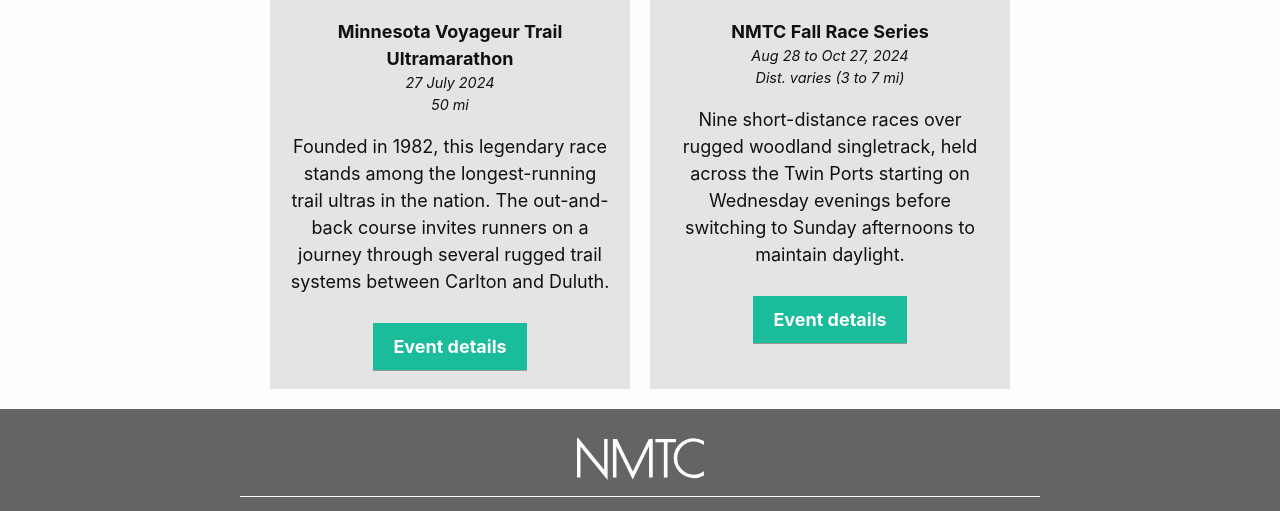
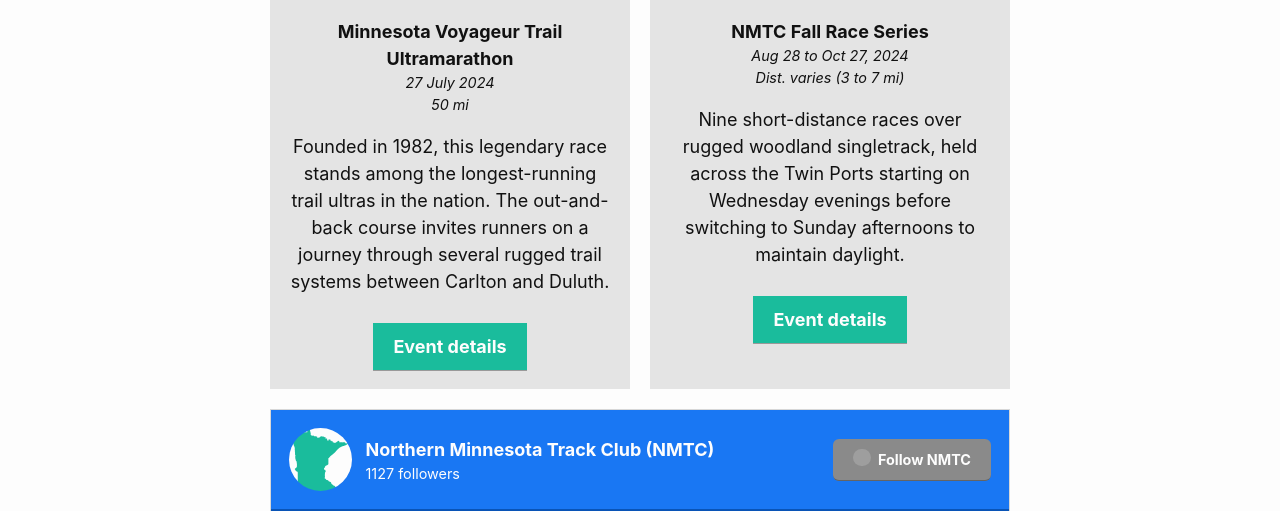
Before and after one commit to nmtc-run/nmtc-run.github.io, a Jekyll site: the page built from index.md, in a window 1280 px wide. Shown: the part 2104-2615 px from the top of the page. Built offline with Jekyll 4.4.1, drawn with Linux system fonts in a browser that asks for light colours; some of the changed text lies outside the part shown; grey boxes are pictures that could not be loaded.

Commit message:
add facebook feed

```diff
--- a/_includes/facebook-feed.html
+++ b/_includes/facebook-feed.html
@@ -0,0 +1,287 @@
+
+<div id="facebook-container">
+  <div id="posts-header"></div>
+  <div id="posts-container"></div>
+  <div id="view-more-posts"></div>
+</div>
+
+<script>
+  // Pull in environment variables in development and production
+  {% if site.env %}
+    // Production
+    var FB_TOKEN = "{{ site.env.FB_TOKEN }}";
+    var FB_PAGE_ID = "{{ site.env.FB_PAGE_ID }}";
+  {% else %}
+    // Development
+    const FB_TOKEN = '{{ site.data.dev.env.FB_TOKEN }}';
+    const FB_PAGE_ID = '{{ site.data.dev.env.FB_PAGE_ID }}';
+  {% endif %}
+
+  const pageId = FB_PAGE_ID;
+  const accessToken = FB_TOKEN;
+  let loadedPostsCount = 0; // To keep track of num posts loaded
+
+  // Function to make a request to the Facebook Graph API
+  function getFacebookPosts(pageDetails) {
+    fetch(`https://graph.facebook.com/v19.0/${pageId}/posts?access_token=${accessToken}&fields=attachments,message,created_time,story`)
+      .then(response => response.json())
+      .then(data => {
+          // console.log(data);
+          // Process the response data
+          if (data && data.data && data.data.length > 0) {
+              // Iterate through each post
+              data.data.forEach(post => {
+                  // Extract relevant information including attachments
+                  const postId = post.id;
+                  const message = post.message || 'No message';
+                  const createdTime = formatDate(post.created_time);
+                  let story = post.story || '';
+                  const attachments = post.attachments || {};
+                  let profileImgSrc = pageDetails.profileImgSrc;
+                  let pageName = pageDetails.pageName;
+                  let pageUrl = pageDetails.pageUrl;
+
+                  // Extract media image URL from attachments
+                  let mediaImgSrc = '';
+                  if (attachments.data && attachments.data.length > 0) {
+                      attachments.data.forEach(attachment => {
+                          if (attachment.media && attachment.media.image && attachment.media.image.src) {
+                              // Get the URL of the image if it exists
+                              mediaImgSrc = attachment.media.image.src;
+                          }
+                      });
+                  }
+
+                  // Extract title from attachments
+                  let title = '';
+                  if (attachments.data && attachments.data.length > 0) {
+                      attachments.data.forEach(attachment => {
+                          if (attachment.title) {
+                              title = attachment.title;
+                          }
+                      });
+                  }
+
+                  // Extract title and description from link preview
+                  let linkUrl = '';
+                  let linkTitle = '';
+                  let linkDescription = '';
+                  let postType = '';
+                  if (attachments.data && attachments.data.length > 0 && attachments.data[0].title && postType == 'share') {
+                    linkUrl = attachments.data[0].url;
+                    linkTitle = attachments.data[0].title;
+                    linkDescription = attachments.data[0].description || '';
+                    postType = attachments.data[0].type;
+                  }
+
+                  // get the post URL
+                  const postUrl = `https://www.facebook.com/${postId.split('_')[0]}/posts/${postId.split('_')[1]}`;
+
+                  // if story, display that; if not, display Page name
+                  if (!story) {
+                    story = pageName;
+                  }
+
+                  // Display the post information on the webpage
+                  if (loadedPostsCount <= 5) {
+                    displayPost(postUrl, message, createdTime, story, mediaImgSrc, title, profileImgSrc, pageName, pageUrl, linkUrl, linkTitle, linkDescription);
+                    loadedPostsCount = loadedPostsCount + 1;
+                  }
+              });
+          } else {
+              console.log('No posts found.');
+          }
+          viewMorePosts(pageDetails);
+      })
+      .catch(error => console.error('Error fetching Facebook posts:', error));
+  }
+
+  // Function to display a post on the webpage
+  function displayPost(postUrl, message, createdTime, story, mediaImgSrc, title, profileImgSrc, pageName, pageUrl, linkUrl, linkTitle, linkDescription) {
+    const container = document.getElementById('posts-container');
+    const postElement = document.createElement('div');
+    message = addAnchorTags(message);
+    let mediaHtml = '';
+    if (mediaImgSrc.includes('external')) {
+      mediaImgSrc = false;
+    }
+    if (mediaImgSrc) {
+      mediaHtml = `
+        <a href="${postUrl}" target="_blank">
+          <div class="fb-image" style="background-image: url(${mediaImgSrc});"></div>
+        </a>
+        `;
+    }
+    if (message == 'No message') {
+      message = '';
+    }
+    var linkHtml = ``;
+    if (linkUrl) {
+      linkHtml = `<a class="fb-link-a" href="${linkUrl}">
+          <div class="fb-link-container">
+            <div class="fb-link-image"></div>
+            <div class="fb-link">
+              <div class="fb-link-title">${linkTitle}</div>
+              <div class="fb-link-description">${linkDescription}</div>
+            </div>
+          </div>
+        </a>`;
+    }
+    postElement.innerHTML = `
+      ${mediaHtml}
+      <div class="fb-header">
+        <a href="${pageUrl}" target="_blank">
+          <div class="fb-profile-photo" style="background-image: url(${profileImgSrc})"></div>
+        </a>
+        <div class="fb-title-date-container">
+          <div class="fb-title">
+              ${story}
+          </div>
+          <div class="fb-date">
+            <a href="${postUrl}" target="_blank">${createdTime}</a>
+          </div>
+        </div>
+        <div class="fb-spacer"></div>
+        <a href="${pageUrl}" target="_blank">
+          <div class="fb-logo"></div>
+        </a>
+      </div>
+      <div class="fb-content">
+        <div class="fb-message">${message}</div>
+        ${linkHtml}
+      </div>
+      <div class="fb-buttons">
+        <div class="fb-spacer"></div>
+        <a target="_blank" href="${postUrl}"><div class="like"><svg xmlns="http://www.w3.org/2000/svg" viewBox="0 0 512 512"><!--!Font Awesome Free 6.5.2 by @fontawesome - https://fontawesome.com License - https://fontawesome.com/license/free Copyright 2024 Fonticons, Inc.--><path d="M323.8 34.8c-38.2-10.9-78.1 11.2-89 49.4l-5.7 20c-3.7 13-10.4 25-19.5 35l-51.3 56.4c-8.9 9.8-8.2 25 1.6 33.9s25 8.2 33.9-1.6l51.3-56.4c14.1-15.5 24.4-34 30.1-54.1l5.7-20c3.6-12.7 16.9-20.1 29.7-16.5s20.1 16.9 16.5 29.7l-5.7 20c-5.7 19.9-14.7 38.7-26.6 55.5c-5.2 7.3-5.8 16.9-1.7 24.9s12.3 13 21.3 13L448 224c8.8 0 16 7.2 16 16c0 6.8-4.3 12.7-10.4 15c-7.4 2.8-13 9-14.9 16.7s.1 15.8 5.3 21.7c2.5 2.8 4 6.5 4 10.6c0 7.8-5.6 14.3-13 15.7c-8.2 1.6-15.1 7.3-18 15.2s-1.6 16.7 3.6 23.3c2.1 2.7 3.4 6.1 3.4 9.9c0 6.7-4.2 12.6-10.2 14.9c-11.5 4.5-17.7 16.9-14.4 28.8c.4 1.3 .6 2.8 .6 4.3c0 8.8-7.2 16-16 16H286.5c-12.6 0-25-3.7-35.5-10.7l-61.7-41.1c-11-7.4-25.9-4.4-33.3 6.7s-4.4 25.9 6.7 33.3l61.7 41.1c18.4 12.3 40 18.8 62.1 18.8H384c34.7 0 62.9-27.6 64-62c14.6-11.7 24-29.7 24-50c0-4.5-.5-8.8-1.3-13c15.4-11.7 25.3-30.2 25.3-51c0-6.5-1-12.8-2.8-18.7C504.8 273.7 512 257.7 512 240c0-35.3-28.6-64-64-64l-92.3 0c4.7-10.4 8.7-21.2 11.8-32.2l5.7-20c10.9-38.2-11.2-78.1-49.4-89zM32 192c-17.7 0-32 14.3-32 32V448c0 17.7 14.3 32 32 32H96c17.7 0 32-14.3 32-32V224c0-17.7-14.3-32-32-32H32z" fill="#111"/></svg></div></a>
+        <a target="_blank" href="${postUrl}"><div class="comment"><svg xmlns="http://www.w3.org/2000/svg" viewBox="0 0 512 512"><!--!Font Awesome Free 6.5.2 by @fontawesome - https://fontawesome.com License - https://fontawesome.com/license/free Copyright 2024 Fonticons, Inc.--><path d="M160 368c26.5 0 48 21.5 48 48v16l72.5-54.4c8.3-6.2 18.4-9.6 28.8-9.6H448c8.8 0 16-7.2 16-16V64c0-8.8-7.2-16-16-16H64c-8.8 0-16 7.2-16 16V352c0 8.8 7.2 16 16 16h96zm48 124l-.2 .2-5.1 3.8-17.1 12.8c-4.8 3.6-11.3 4.2-16.8 1.5s-8.8-8.2-8.8-14.3V474.7v-6.4V468v-4V416H112 64c-35.3 0-64-28.7-64-64V64C0 28.7 28.7 0 64 0H448c35.3 0 64 28.7 64 64V352c0 35.3-28.7 64-64 64H309.3L208 492z" fill="#111"/></svg></div></a>
+        <a target="_blank" href="${postUrl}"><div class="share"><svg xmlns="http://www.w3.org/2000/svg" viewBox="0 0 512 512"><!--!Font Awesome Free 6.5.2 by @fontawesome - https://fontawesome.com License - https://fontawesome.com/license/free Copyright 2024 Fonticons, Inc.--><path d="M307 34.8c-11.5 5.1-19 16.6-19 29.2v64H176C78.8 128 0 206.8 0 304C0 417.3 81.5 467.9 100.2 478.1c2.5 1.4 5.3 1.9 8.1 1.9c10.9 0 19.7-8.9 19.7-19.7c0-7.5-4.3-14.4-9.8-19.5C108.8 431.9 96 414.4 96 384c0-53 43-96 96-96h96v64c0 12.6 7.4 24.1 19 29.2s25 3 34.4-5.4l160-144c6.7-6.1 10.6-14.7 10.6-23.8s-3.8-17.7-10.6-23.8l-160-144c-9.4-8.5-22.9-10.6-34.4-5.4z" fill="#111"/></svg></div></a>
+        <div class="fb-spacer"></div>
+      </div>
+    `;
+    container.appendChild(postElement);
+}
+
+// Function to format the created time
+function formatDate(dateString) {
+    const date = new Date(dateString);
+    const options = { year: 'numeric', month: 'long', day: 'numeric' };
+    return date.toLocaleDateString('en-US', options);
+}
+
+// Function to make a request to the Facebook Graph API to fetch page details
+function getFacebookPageDetails() {
+    return new Promise((resolve, reject) => {
+        fetch(`https://graph.facebook.com/${pageId}?fields=name,picture,fan_count,link&access_token=${accessToken}`)
+            .then(response => response.json())
+            .then(data => {
+                if (data && data.name) {
+                    const pageDetails = {
+                        pageName: data.name,
+                        profileImgSrc: data.picture.data.url,
+                        followerCount: data.fan_count,
+                        pageUrl: data.link
+                    };
+                    console.log('Page details:', pageDetails);
+                    resolve(pageDetails); // Resolve the promise with pageDetails
+                } else {
+                    console.log('Page details not found.');
+                    resolve(null); // Resolve with null if page details are not found
+                }
+            })
+            .catch(error => {
+                console.error('(2) Error fetching Facebook page details:', error);
+                reject(error); // Reject the promise with the error
+            });
+    });
+}
+
+// Function to display a post on the webpage
+function displayHeader(pageDetails) {
+    // set variables for header @@@
+    pageName = pageDetails.pageName;
+    pageUrl = pageDetails.pageUrl;
+    profileImgSrc = pageDetails.profileImgSrc;
+    followerCount = pageDetails.followerCount;
+
+    // create header
+    const container = document.getElementById('posts-header');
+    const postElement = document.createElement('div');
+    postElement.innerHTML = `
+      <a href="${pageUrl}" target="_blank">
+        <div id="fb-header-photo" style="background-image: url(${profileImgSrc});"></div></a>
+      <div id="fb-header-name-likes">
+        <div id="fb-header-name">
+          <a href="${pageUrl}" target="_blank">${pageName}</a>
+        </div>
+        <div id="fb-header-likes">
+          ${followerCount} followers
+        </div>
+      </div>
+      <div class="fb-spacer"></div>
+      <a class="fb-button-a" href="${pageUrl}" target="_blank">
+        <div class="button fb-button">
+          <div class="fb-logo"></div>
+          Follow NMTC
+        </div>
+      </a>
+    `;
+    container.appendChild(postElement);
+}
+
+// add a button to view more posts
+function viewMorePosts(pageDetails) {
+  const container = document.getElementById('posts-container');
+  const postElement = document.createElement('div');
+  let buttonHtml = '';
+  console.log(!pageDetails);
+  if (pageDetails) {
+    buttonHtml = `
+    <div class="container" style="display:flex;padding: 0.5em;">
+      <a href="${pageUrl}" style="margin: 0 auto;text-decoration:none;" target="blank">
+        <div class="button fb-button">View more posts</div>
+      </a>
+    </div>
+    `;
+  }
+  postElement.innerHTML = buttonHtml;
+  container.appendChild(postElement);
+}
+
+function addAnchorTags(text) {
+  // Regular expression to find URLs in the text
+  var urlRegex = /(https?:\/\/[^\s]+)/g;
+
+  // Replace URLs with anchor tags
+  return text.replace(urlRegex, function(url) {
+      return '<a href="' + url + '">' + url + '</a>';
+  });
+}
+
+// Call the function to fetch Facebook page details and profile photo when the page loads
+window.onload = function() {
+    getFacebookPageDetails()
+        .then(pageDetails => {
+            // console.log('Page details:', pageDetails);
+            displayHeader(pageDetails);
+            getFacebookPosts(pageDetails);
+        })
+        .catch(error => {
+            console.error('(1) Error fetching Facebook page details:', error);
+
+            let pageDetails = {pageName: 'Northern Minnesota Track Club (NMTC)', profileImgSrc: '/img/mn-outline-green.svg', followerCount: 1127, pageUrl: 'https://www.facebook.com/runnmtc'};
+            displayHeader(pageDetails);
+
+            let postUrl = 'https://www.facebook.com/runnmtc/posts/1354522829273742:1354522829273742?__cft__[0]=AZWja4IVP7LMvuYk7xT96vxEkSGlSasakHfBDxvzmSZOJioHEO_PEQ6ssa5b3DVK_40jumkWk-XAG9KPfrAC4PiiyK3VJmgrUYDD_mgUQ6BPZ5AkbH5n9PXvQMI6YdEVbZGBU4Uo1HteyiaHH07LCojWnE4rNvgQlzJ82HSKe9sa2oQIuPkz8Z4SKey_uSUGMa8&__tn__=%2CO%2CP-R';
+            let message = '';
+            let createdTime = 'March 24, 2024';
+            let story = 'Northern Minnesota Track Club (NMTC) updated their cover photo.';
+            let mediaImgSrc = 'https://lh3.googleusercontent.com/pw/AP1GczMdDWwe4kCQzLhBuZmt2J6EgQAU3XadDScTmszQJ8Iz3l6KuEQ31eL_Iq3myIpPITS1M6E5bo0j6Vw_rHKOfakfNWgravnHSF1KlWHqgUreFao8oA=w2400';
+            let title = 'Northern Minnesota Track Club (NMTC)';
+            let profileImgSrc = '/img/mn-outline-green.svg';
+            let pageName = 'Northern Minnesota Track Club (NMTC)';
+            let pageUrl = 'https://www.facebook.com/runnmtc';
+            displayPost(postUrl, message, createdTime, story, mediaImgSrc, title, profileImgSrc, pageName, pageUrl);
+        });
+};
+
+</script>
--- a/_layouts/home.html
+++ b/_layouts/home.html
@@ -65,6 +65,10 @@
   </div>
 </div>
 
+<div class="facebook-feed" id="facebook-feed">
+  {% include facebook-feed.html %}
+</div>
+
 <script type="text/javascript">
   let slideIndex = 0;
 let autoScrollTimeout; // Variable to store the timeout for auto-scrolling
--- a/_sass/nmtc/_home-base.scss
+++ b/_sass/nmtc/_home-base.scss
@@ -1,8 +1,3 @@
-/**
-* Home page optional content box
-*/
-
-
 /**
 * Home page base css
 */
@@ -36,3 +31,15 @@
     text-align: left;
   }
 }
+
+/**
+* Facebook feed
+*/
+
+.facebook-feed {
+  display: flex;
+}
+
+.fb-container {
+  margin: 0 auto;
+}
--- a/_sass/nmtc/_page.scss
+++ b/_sass/nmtc/_page.scss
@@ -314,3 +314,227 @@
   }
 
 }
+
+/*
+*  Styles for Facebook posts feed
+*/
+
+#facebook-feed {
+  // width: calc(50% - 10px);
+}
+
+#facebook-container {
+   border: 1px solid darken($background-color,15%);
+   width: 100%;
+   margin-bottom: 1em;
+   & .fb-spacer {
+     flex-grow: 1;
+   }
+   & .fb-date a {
+     font-size: 0.8em;
+   }
+}
+
+#posts-header {
+  padding: 1em;
+  color: $background-color;
+  background-color: #1977f3; // facebook blue // darken($background-color,15%);
+  border-bottom: 2px solid darken(#1977f3,15%);
+  font-weight: bold;
+}
+
+#posts-header > div {
+  display: flex;
+  // overflow: hidden;
+  align-items: center;
+  & #fb-header-photo {
+    width: 3.5em;
+    height: 3.5em;
+    background-color: $background-color;
+    flex-shrink: 0;
+    border-radius: 50%;
+    background-repeat: no-repeat;
+    background-position: center;
+    background-size: cover;
+  }
+  & #fb-header-name-likes {
+    display: block;
+    padding-left: 0.75em;
+  }
+  & #fb-header-name a {
+    color: $background-color;
+    // font-size: 1.1em;
+    line-height: 1.2em;
+  }
+  & #fb-header-likes {
+    font-weight: normal;
+    font-size: 0.8em;
+  }
+  & a {
+    color: $text-color;
+    text-decoration: none;
+    flex-shrink: 0;
+  }
+}
+
+.button.fb-button {
+  background-color: darken($background-color, 45%);
+  margin-top: 0;
+  display: flex;
+  border-bottom: 1px solid darken($background-color, 60%);
+  border-radius: 6px;
+  font-size: 0.8em;
+  &:hover {
+    background-color: darken($background-color, 47%);
+  }
+  & .fb-logo {
+    height: 1.2em;
+    width: 1.2em;
+    flex-shrink: 0;
+    margin-right: 0.5em;
+  }
+}
+
+#posts-container {
+  overflow-y: scroll;
+  overflow-x: hidden;
+  min-height: 500px;
+  max-height: 100vh;
+  font-size: 0.8em;
+}
+
+#posts-container > div {
+  border-bottom: 2px solid darken($background-color,15%);
+}
+
+.fb-image {
+  background-position: center;
+  background-repeat: no-repeat;
+  background-color: darken($background-color,15%);
+  background-size: contain;
+  width: 100%;
+  height: 100vh;
+  max-height: 400px;
+}
+
+.fb-header {
+  display: flex;
+  padding: 1em;
+  padding-bottom: 0;
+  align-items: center;
+  & .fb-profile-photo {
+    width: 3em;
+    height: 3em;
+    margin-top: 0.75em;
+    margin-right: 0.5em;
+    border-radius: 50%;
+    flex-shrink: 0;
+    background-position: center;
+    background-size: cover;
+  }
+  & .fb-title {
+    font-family: Helvetica, Arial, sans-serif;
+    color: $text-color;
+    text-decoration: none;
+    font-weight: bold;
+    padding-top: 0.75em;
+  }
+  & .fb-date {
+    line-height: 11px;
+    & a {
+    color: #90949c;
+    text-decoration: none;
+    font-style: italic;
+    font-size: 11px;
+      &:hover {
+        text-decoration: underline;
+      }
+    }
+  }
+  & .fb-spacer {
+    flex-grow: 1;
+  }
+  & .fb-logo {
+    margin-top: 0.75em;
+    margin-left: 0.5em;
+    flex-shrink: 0;
+  }
+}
+
+.fb-logo {
+  background-image: url(https://upload.wikimedia.org/wikipedia/commons/5/51/Facebook_f_logo_%282019%29.svg);
+  width: 2.5em;
+  height: 2.5em;
+  border-radius: 50%;
+  background-position: center;
+  background-repeat: none;
+  background-size: cover;
+}
+
+.fb-content {
+  padding-left: 1em;
+  padding-right: 1em;
+}
+
+.fb-message {
+  white-space: pre-line;
+  padding-top: 0.75em;
+}
+
+.fb-link-a {
+  white-space: normal;
+  text-decoration: none;
+  color: $text-color;
+  & .fb-link-container {
+    display: flex;
+    margin: 1.4em 2em 0 2em;
+    padding: 1em;
+    border: 1px solid darken($background-color,15%);
+    background-color: darken($background-color,5%);
+    border-radius: 7px;
+  }
+  & .fb-link-image {
+    height: 6.2em;
+    width: 6.2em;
+    flex-shrink: 0;
+    margin-right: 1em;
+    background-image: url('/assets/icons/chain-link.svg');
+    background-size: contain;
+    background-repeat: no-repeat;
+    background-position: center;
+    border-radius: 7px;
+  }
+  & .fb-link {
+    max-height: 6.2em;
+    overflow: hidden;
+    & .fb-link-title {
+      font-size: 1.2em;
+      font-weight: bold;
+    }
+  }
+}
+
+.fb-buttons {
+  display: flex;
+  margin: 0.75em 0 0.75em 0;
+  & > a {
+    border-bottom: 1px solid darken($background-color,10%);
+    height: 1em;
+    min-width: 1em;
+    padding: 1.5em;
+    padding-top: 1em;
+    &:hover {
+      border-bottom: 1px solid $text-color;
+    }
+  }
+}
+
+@include media-query($on-palm) {
+  .fb-button-a {
+    display: none;
+  }
+  .fb-buttons > a {
+    padding-left: 3em;
+    padding-right: 3em;
+  }
+}
```
Also changed, not shown: assets/icons/chain-link.svg (added).
